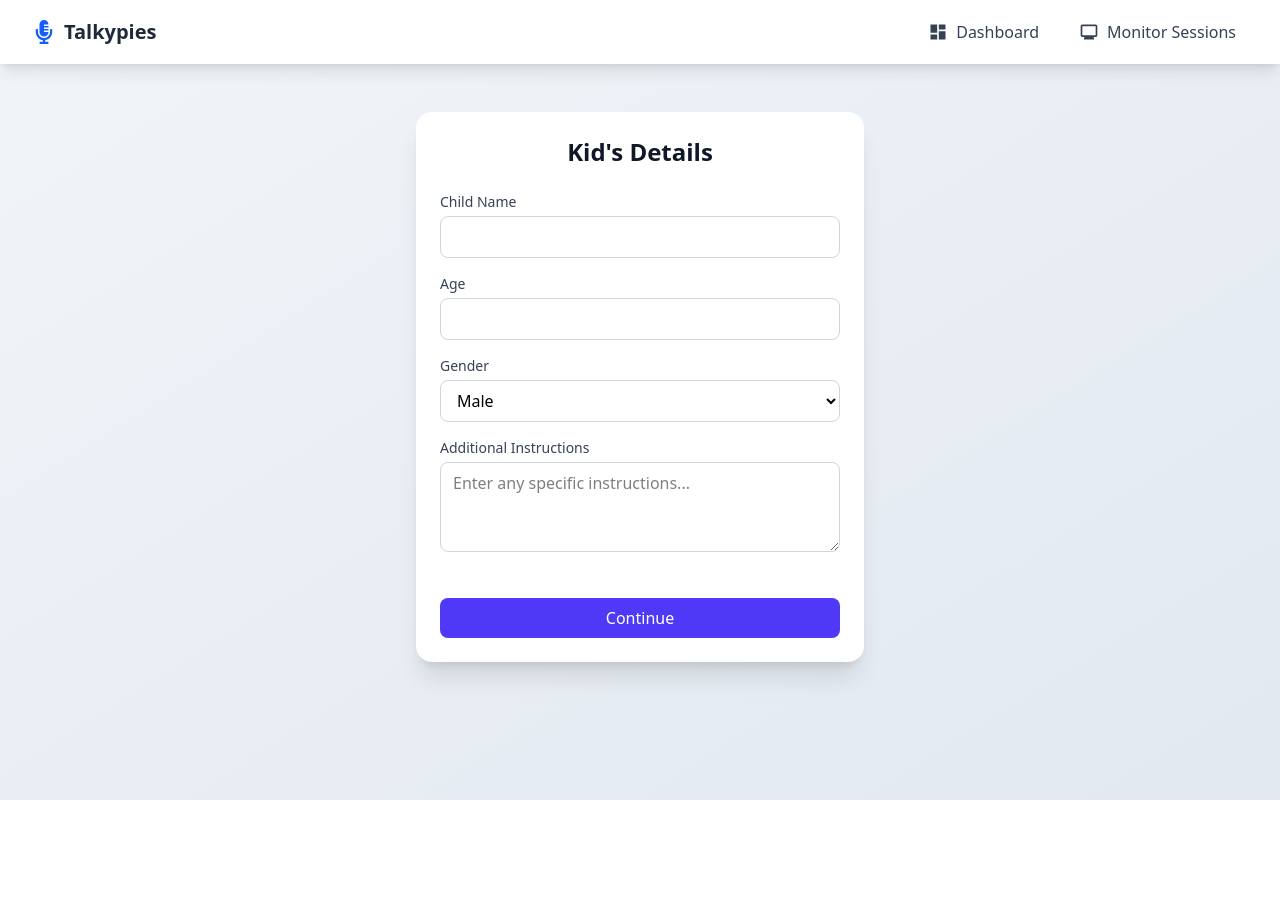
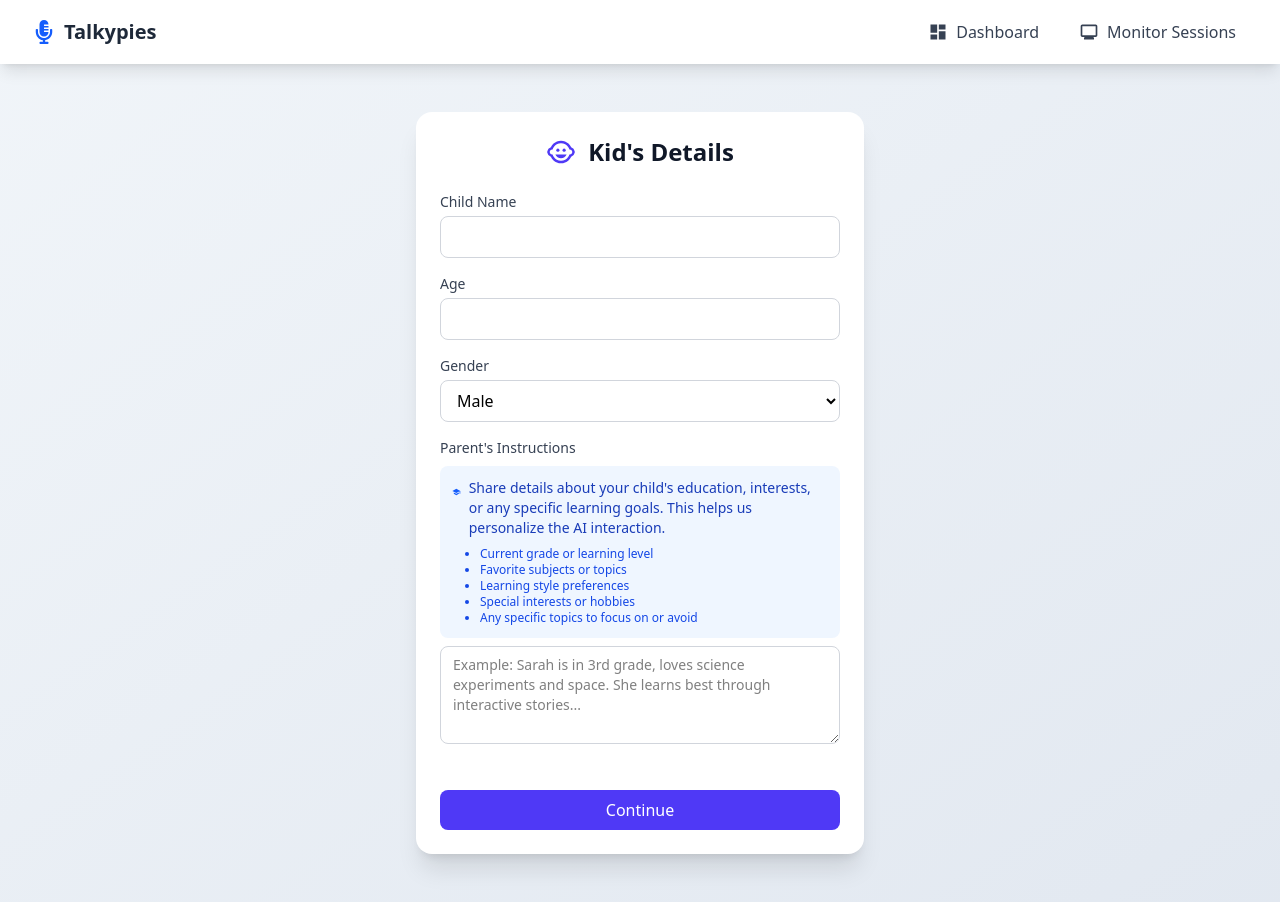
Before and after one commit to sumit-realtyai/Robotics_Voice_Assistant, a React (Vite) app: page / in a window 1280 px wide. Before the commit the page ends 800 px from the top, so only its background shows below. Built offline with nearby package versions, Linux system fonts and the light colour scheme.

Commit message:
Update Dashboard form with icon and enhanced instructions

```diff
--- a/src/Dashboard.jsx
+++ b/src/Dashboard.jsx
@@ -1,6 +1,7 @@
 import React, { useState } from "react";
 import { useNavigate } from "react-router-dom";
-import { FaMicrophoneAlt, FaRobot, FaComments } from "react-icons/fa";
+import { FaMicrophoneAlt, FaRobot, FaComments, FaChild } from "react-icons/fa";
+import { MdSchool, MdChildCare } from "react-icons/md";
 
 export default function Dashboard() {
   const navigate = useNavigate();
@@ -37,12 +38,14 @@ export default function Dashboard() {
   };
 
   return (
-    <div className="flex items-center justify-center p-4">
+    <div className="flex items-center justify-center min-h-[calc(100vh-4rem)] p-4">
       {!isFormSubmitted ? (
         <section className="w-full max-w-md bg-white rounded-2xl shadow-xl p-6">
-          <h2 className="text-2xl font-bold text-center text-gray-900 mb-6">
-            Kid's Details
-          </h2>
+          <div className="flex items-center justify-center gap-3 mb-6">
+            <MdChildCare className="text-3xl text-indigo-600" />
+            <h2 className="text-2xl font-bold text-gray-900">Kid's Details</h2>
+          </div>
+
           <form onSubmit={handleFormSubmit} className="space-y-4">
             <div>
               <label htmlFor="childName" className="block text-sm font-medium text-gray-700 mb-1">
@@ -93,18 +96,33 @@ export default function Dashboard() {
               </select>
             </div>
 
-            <div>
-              <label htmlFor="additionalInstructions" className="block text-sm font-medium text-gray-700 mb-1">
-                Additional Instructions
+            <div className="space-y-2">
+              <label htmlFor="additionalInstructions" className="block text-sm font-medium text-gray-700">
+                Parent's Instructions
               </label>
+              <div className="bg-blue-50 p-3 rounded-lg mb-2">
+                <div className="flex items-start gap-2 mb-2">
+                  <MdSchool className="text-blue-600 text-xl mt-1" />
+                  <p className="text-sm text-blue-800">
+                    Share details about your child's education, interests, or any specific learning goals. This helps us personalize the AI interaction.
+                  </p>
+                </div>
+                <ul className="text-xs text-blue-700 ml-7 list-disc">
+                  <li>Current grade or learning level</li>
+                  <li>Favorite subjects or topics</li>
+                  <li>Learning style preferences</li>
+                  <li>Special interests or hobbies</li>
+                  <li>Any specific topics to focus on or avoid</li>
+                </ul>
+              </div>
               <textarea
                 id="additionalInstructions"
                 name="additionalInstructions"
                 value={formData.additionalInstructions}
                 onChange={handleInputChange}
-                rows="3"
-                placeholder="Enter any specific instructions..."
-                className="w-full px-3 py-2 border border-gray-300 rounded-lg focus:ring-2 focus:ring-indigo-500 focus:border-indigo-500"
+                rows="4"
+                placeholder="Example: Sarah is in 3rd grade, loves science experiments and space. She learns best through interactive stories..."
+                className="w-full px-3 py-2 border border-gray-300 rounded-lg focus:ring-2 focus:ring-indigo-500 focus:border-indigo-500 text-sm"
               />
             </div>
 
```
